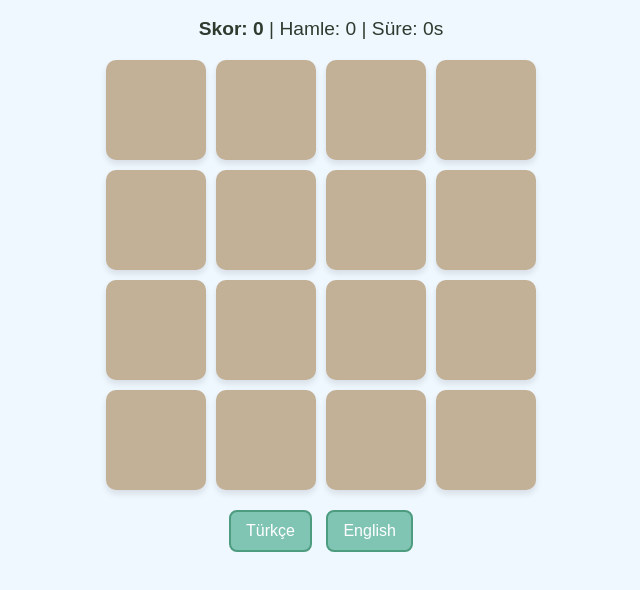
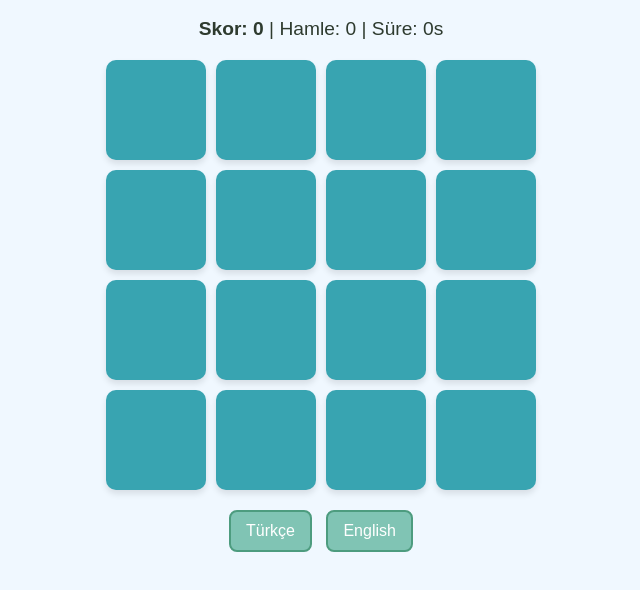
Before and after one commit to busrajkara/Zoo-Memory-Game, a plain HTML site: page js-card-game/index.html in a window 1280 px wide. Shown: the part 60-650 px from the top of the page, without its empty margins (319-959 px from the left). Drawn offline with Linux system fonts and the light colour scheme.

Commit message:
background-color

```diff
--- a/js-card-game/style.css
+++ b/js-card-game/style.css
@@ -22,7 +22,7 @@ h1 {
 .card {
     width: 100px;
     height: 100px;
-    background-color: #c2b097;
+    background-color: #38a4b1;
     border-radius: 10px;
     overflow: hidden;
     cursor: pointer;
```
